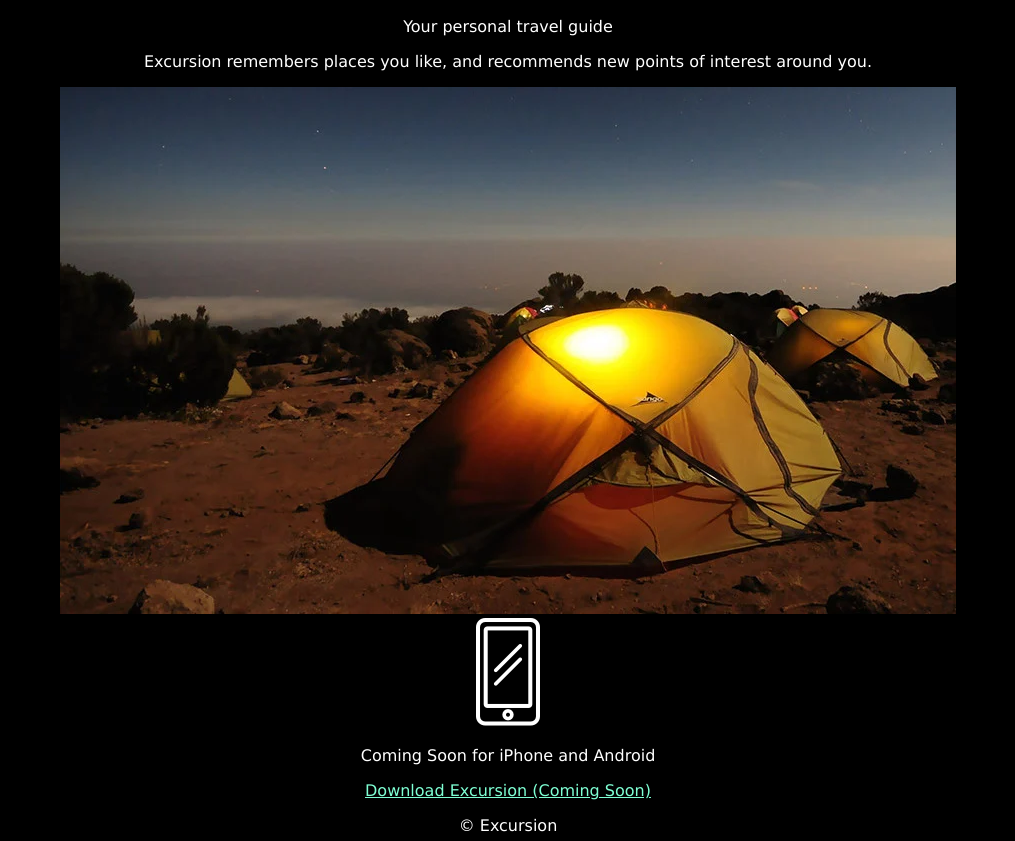
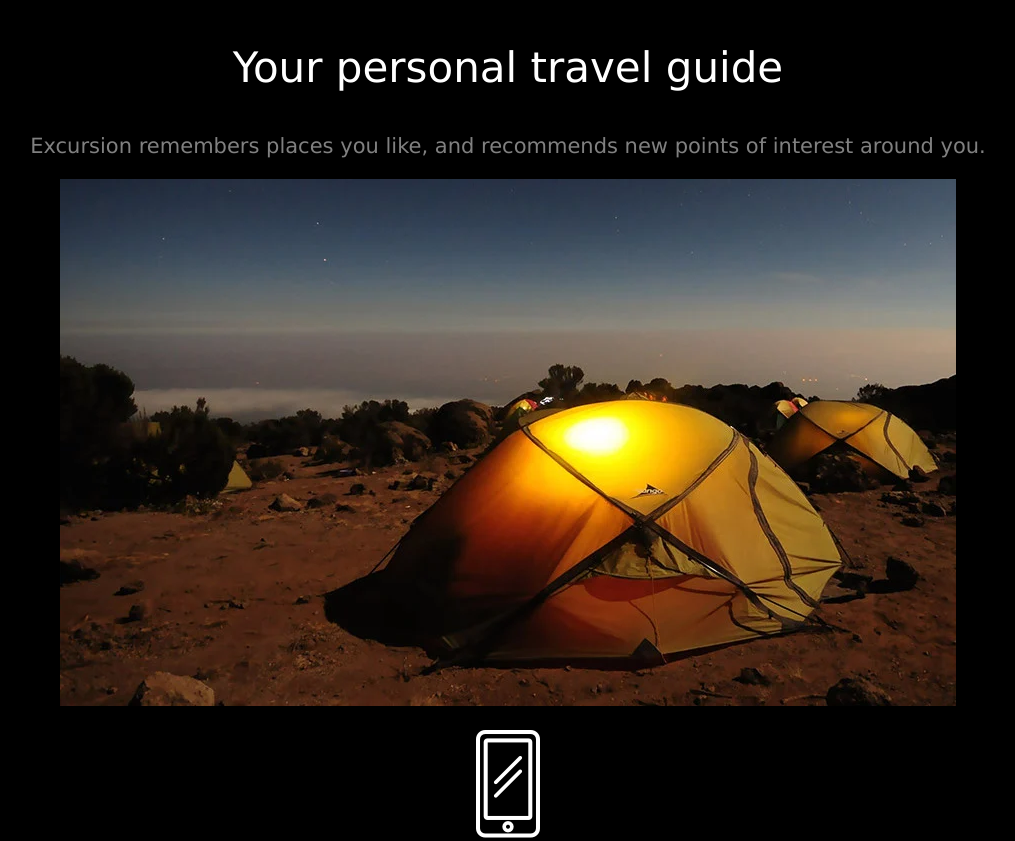
Before and after one commit to nadia9318/excursion, a plain HTML site: page index.html in a window 1280 px wide. Shown: the part 355-1196 px from the top of the page, without its empty margins (132-1147 px from the left). Drawn offline with Linux system fonts and the light colour scheme.

Commit message:
changed css

```diff
--- a/Resources/style.css
+++ b/Resources/style.css
@@ -22,3 +22,32 @@ html {
 .video {
     padding-top: 25px;
 }
+
+.middle-title p {
+    font-weight: 300;
+    font-size: 42px;
+}
+
+.second-title p {
+    font-size: 21px;
+    color: gray;
+}
+
+/* Coming Soon */
+
+.phone-pic img {
+    padding-top: 20px;
+}
+
+
+.bottom-title p {
+    font-weight: 300;
+    font-size: 42px;
+}
+
+.copyright p {
+    float: right;
+    display: block;
+    color: grey;
+    text-align: right;
+}
```
